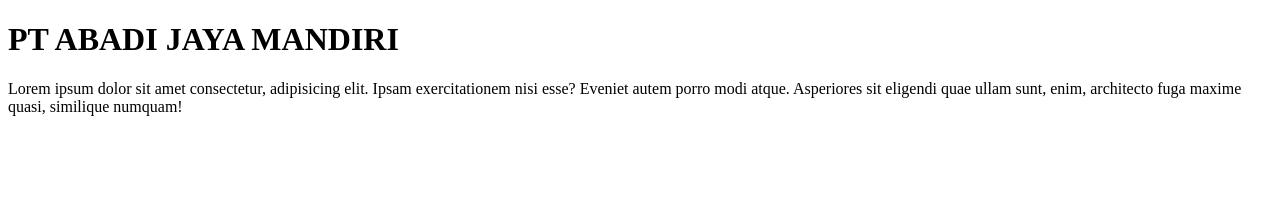
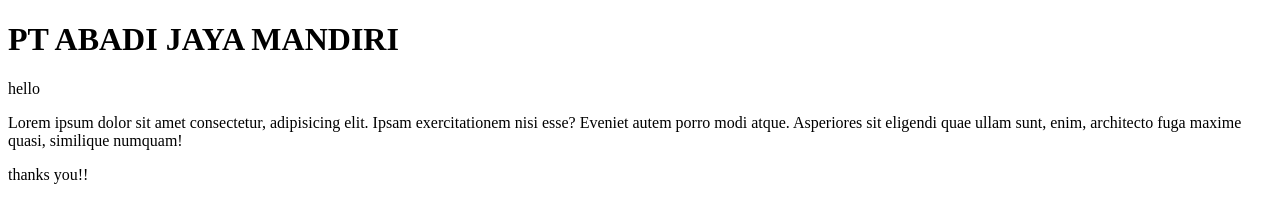
Before and after one commit to Rickynugraha12/belajar, a plain HTML site: page index.html in a window 1280 px wide. Drawn offline with Linux system fonts and the light colour scheme.

Commit message:
membuat footer

```diff
--- a/index.html
+++ b/index.html
@@ -9,8 +9,10 @@
 
 <body>
     <h1>PT ABADI JAYA MANDIRI</h1>
+    <div> hello</div>
     <p>Lorem ipsum dolor sit amet consectetur, adipisicing elit. Ipsam exercitationem nisi esse? Eveniet autem porro
         modi atque. Asperiores sit eligendi quae ullam sunt, enim, architecto fuga maxime quasi, similique numquam!</p>
+        <footer>thanks you!!</footer>
 </body>
 
 </html>
```
Also changed, not shown: assets/main.css (added).
